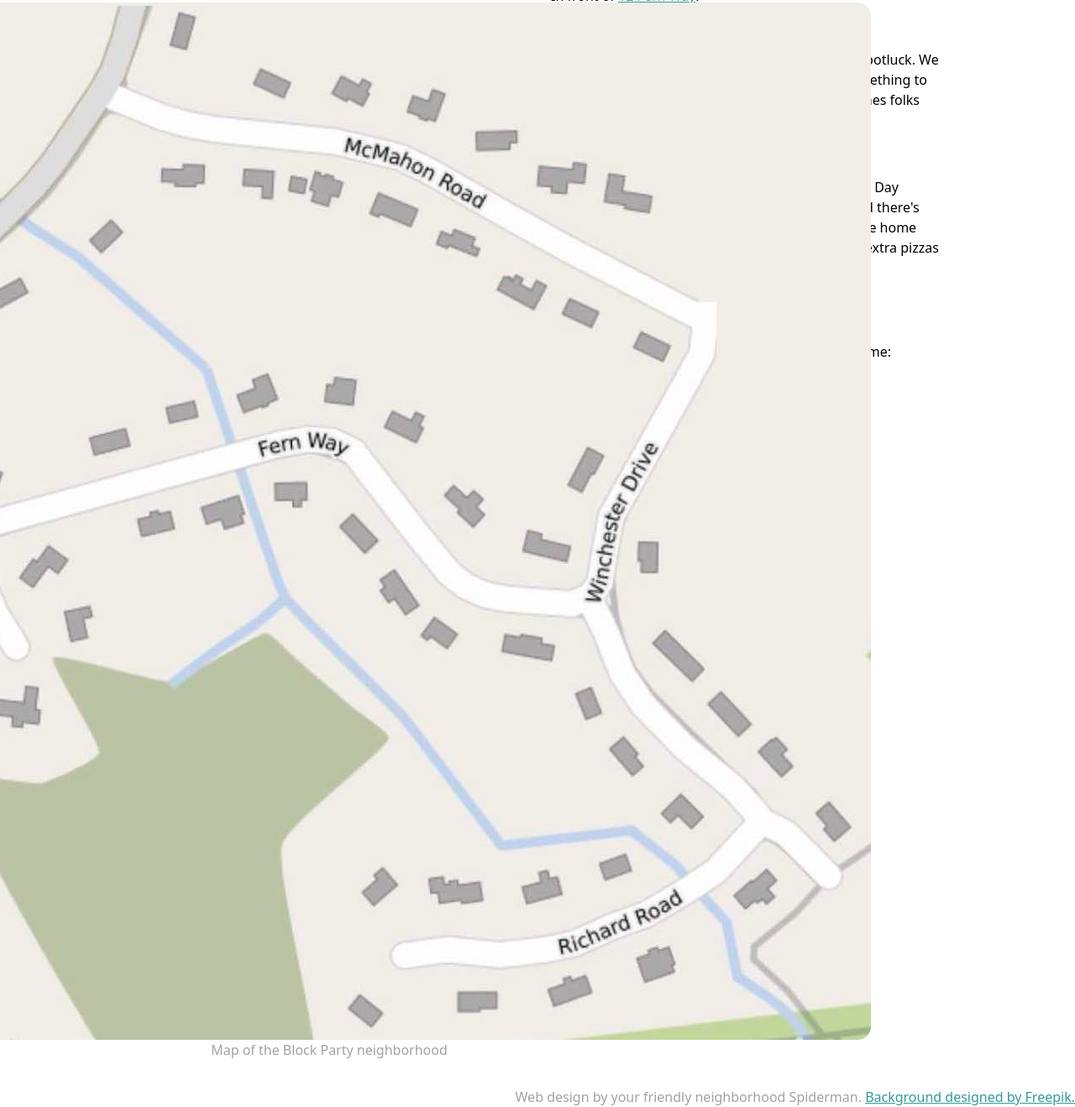
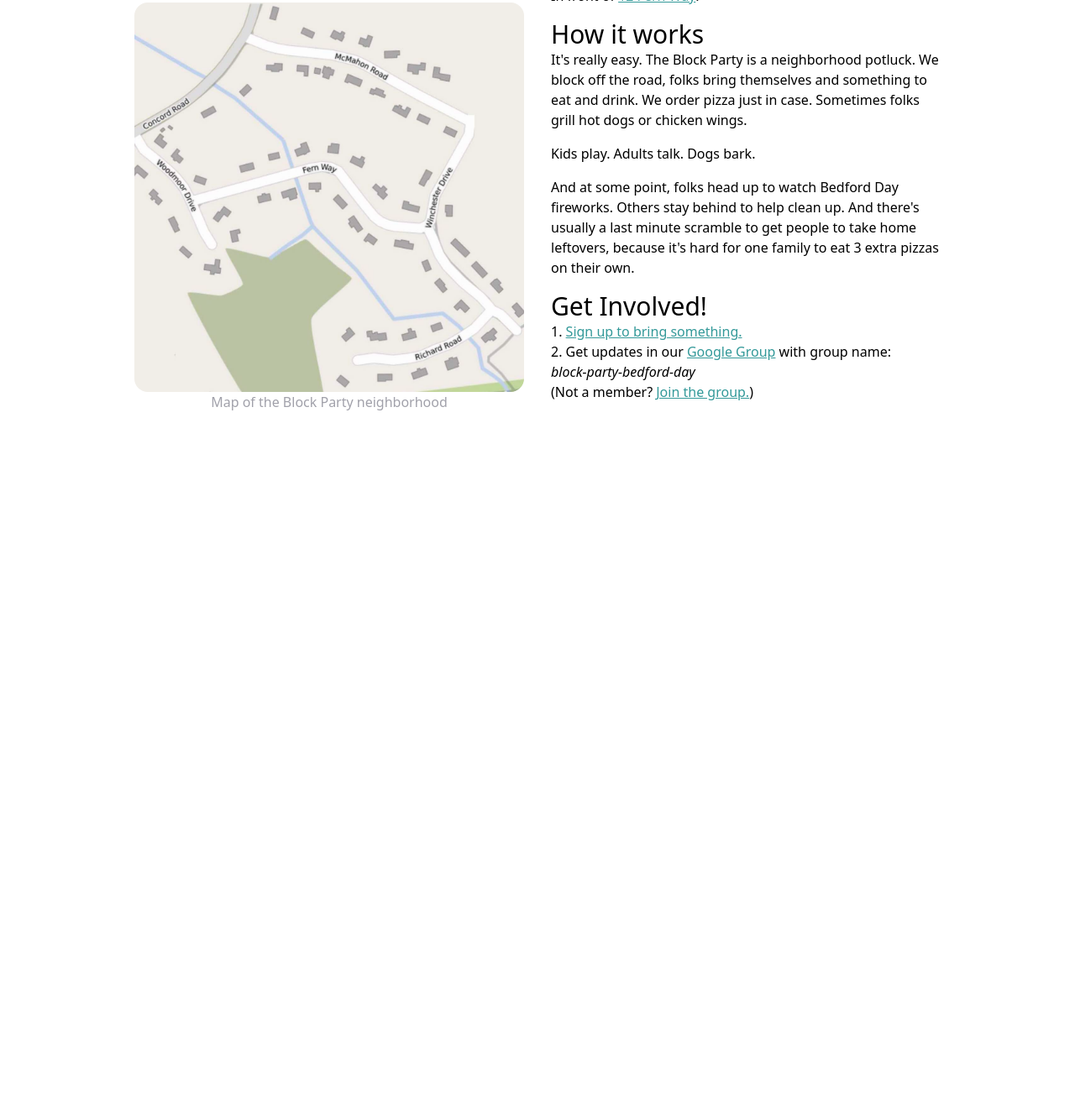
Before and after one commit to marclevetin/block-party, a Gatsby site: page / in a window 1280 px wide. Shown: the part 442-1761 px from the top of the page at 84% size. After the commit the page ends 967 px from the top, so only its background shows below. Built offline with nearby package versions, Linux system fonts and the light colour scheme; Gatsby itself is replaced by a stand-in of ours.

Commit message:
Fix column wrapping problem

```diff
--- /dev/null
+++ b/src/components/ColumnSection.tsx
@@ -0,0 +1,7 @@
+import * as React from "react";
+
+function ColumnSection({ children }: React.PropsWithChildren) {
+  return <section className="break-inside-avoid-column">{children}</section>;
+}
+
+export default ColumnSection;
--- a/src/pages/index.tsx
+++ b/src/pages/index.tsx
@@ -3,6 +3,7 @@ import type { HeadProps, PageProps } from "gatsby";
 import { StaticImage } from "gatsby-plugin-image";
 
 import Hyperlink from "../components/Hyperlink";
+import ColumnSection from "../components/ColumnSection";
 
 function IndexPage(props: React.FC<PageProps>) {
   return (
@@ -31,7 +32,7 @@ function IndexPage(props: React.FC<PageProps>) {
           <span className="text-2xl">Come Meet Your Neighbors!</span>
         </h1>
         <div className="container columns-1 gap-8 sm:columns-2">
-          <div>
+          <ColumnSection>
             <h2 className="text-3xl">Who’s Invited</h2>
             <p className="">
               Everyone who lives on Fern Way, Woodmoor Drive, Winchester Drive,
@@ -42,18 +43,21 @@ function IndexPage(props: React.FC<PageProps>) {
               <figure className="break-inside-avoid-column">
                 <StaticImage
                   alt="Map of streets included in the Block Party: Fern Way, Woodmoor Drive, Winchester Drive, Richard Road, a portion of McMahon Road, and a portion of Concord Road."
-                  className="w-96 rounded-2xl"
-                  layout="fixed"
+                  className="rounded-2xl"
+                  layout="constrained"
                   placeholder="blurred"
                   src="../images/block-party-map.jpg"
+                  height={500}
+                  width={500}
                 />
                 <figcaption className="text-zinc-400 text-center">
                   Map of the Block Party neighborhood
                 </figcaption>
               </figure>
             </div>
-          </div>
+          </ColumnSection>
           <div>
+            <ColumnSection>
               <h2 className="mt-4 text-3xl">When</h2>
               <p className="">
                 <Hyperlink
@@ -66,6 +70,8 @@ function IndexPage(props: React.FC<PageProps>) {
                 <time dateTime="2023-09-23T16:00">4pm</time> until{" "}
                 <time dateTime="2023-09-23T20:00">8pm</time>.
               </p>
+            </ColumnSection>
+            <ColumnSection>
               <h2 className="mt-4 text-3xl">Where</h2>
               <p className="">
                 In front of{" "}
@@ -77,22 +83,27 @@ function IndexPage(props: React.FC<PageProps>) {
                 </Hyperlink>
                 .
               </p>
+            </ColumnSection>
+            <ColumnSection>
               <h2 className="mt-4 text-3xl">How it works</h2>
               <div className="space-y-4">
                 <p>
-                It's really easy. The Block Party is a neighborhood potluck. We
-                block off the road, folks bring themselves and something to eat
-                and drink. We order pizza just in case. Sometimes folks grill
-                hot dogs or chicken wings.
+                  It's really easy. The Block Party is a neighborhood potluck.
+                  We block off the road, folks bring themselves and something to
+                  eat and drink. We order pizza just in case. Sometimes folks
+                  grill hot dogs or chicken wings.
                 </p>
                 <p>Kids play. Adults talk. Dogs bark.</p>
                 <p>
-                And at some point, folks head up to watch Bedford Day fireworks.
-                Others stay behind to help clean up. And there's usually a last
-                minute scramble to get people to take home leftovers, because
-                it's hard for one family to eat 3 extra pizzas on their own.
+                  And at some point, folks head up to watch Bedford Day
+                  fireworks. Others stay behind to help clean up. And there's
+                  usually a last minute scramble to get people to take home
+                  leftovers, because it's hard for one family to eat 3 extra
+                  pizzas on their own.
                 </p>
               </div>
+            </ColumnSection>
+            <ColumnSection>
               <h2 className="mt-4 text-3xl">Get Involved!</h2>
               <ol className="list-decimal list-inside">
                 <li>
@@ -121,17 +132,10 @@ function IndexPage(props: React.FC<PageProps>) {
                   )
                 </li>
               </ol>
+            </ColumnSection>
           </div>
         </div>
       </main>
-      <footer className="flex flex-row justify-end">
-        <p className="text-zinc-400">
-          Web design by your friendly neighborhood Spiderman.{" "}
-          <Hyperlink href="http://www.freepik.com">
-            Background designed by Freepik.
-          </Hyperlink>
-        </p>
-      </footer>
     </React.Fragment>
   );
 }
@@ -149,7 +153,6 @@ export function Head(props: HeadProps) {
               Richard Road, McMahon Road between Concord Road and JGMS, and
               Concord Road between Woodmoor Drive and McMahon Road."
       />
-      <body className="bg-[url('../images/3299081.jpg')]" />
     </>
   );
 }
```
Lines whose indentation alone changed are shown as unchanged.
